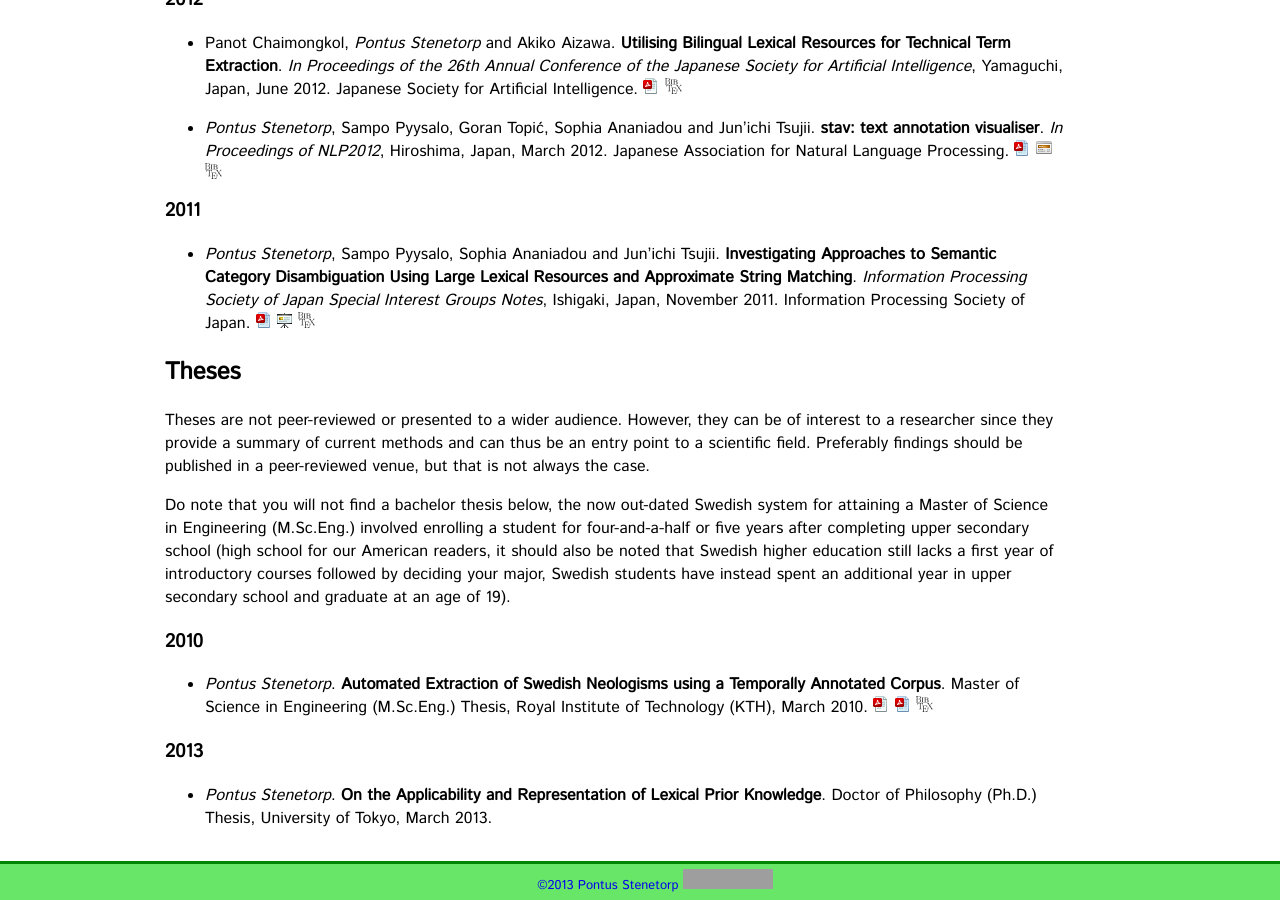
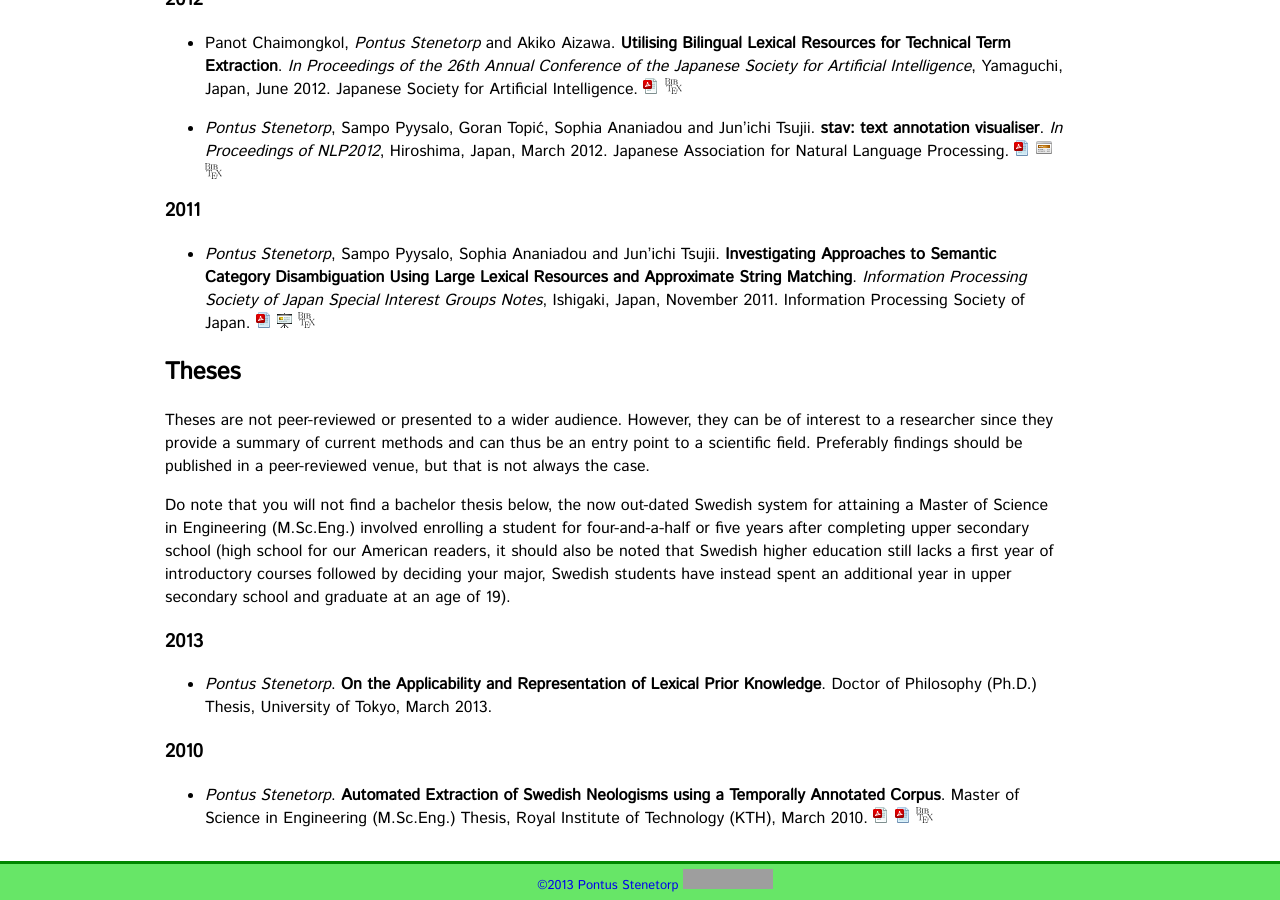
Before and after one commit to gbouchar/ninjin.github.io, a Jekyll site: the page built from publications.md, in a window 1280 px wide and 900 px high, scrolled down 1764 px. Built offline with Jekyll 4.4.1, drawn with Linux system fonts in a browser that asks for light colours; some web fonts are replaced; Markdown is read by kramdown in place of the engine named in the settings; some of the changed lines change nothing that is shown; grey boxes are pictures that could not be loaded.

Commit message:
Fixed flip in temporal order.

```diff
--- a/publications.md
+++ b/publications.md
@@ -194,6 +194,12 @@ introductory courses followed by deciding your major, Swedish students have
 instead spent an additional year in upper secondary school and graduate
 at an age of 19).
 
+### 2013 ###
+
+* *Pontus Stenetorp*. **On the Applicability and Representation of Lexical
+    Prior Knowledge**. Doctor of Philosophy (Ph.D.) Thesis, University of
+    Tokyo, March 2013.
+
 ### 2010 ###
 
 * *Pontus Stenetorp*. **Automated Extraction of Swedish Neologisms using a
@@ -202,12 +208,6 @@ at an age of 19).
     [![External PDF][external_pdf_icon]][stenetorp2010automated]
     [![Local PDF][local_pdf_icon]][stenetorp2010automated_local]
     [![BibTeX][bibtex_icon]][stenetorp2010automated_bib]
-
-### 2013 ###
-
-* *Pontus Stenetorp*. **On the Applicability and Representation of Lexical
-    Prior Knowledge**. Doctor of Philosophy (Ph.D.) Thesis, University of
-    Tokyo, March 2013.
 
 <!-- Publication and BibTeX links -->
 [chaimongkol2012utilising]: https://kaigi.org/jsai/webprogram/2012/pdf/710.pdf
```
